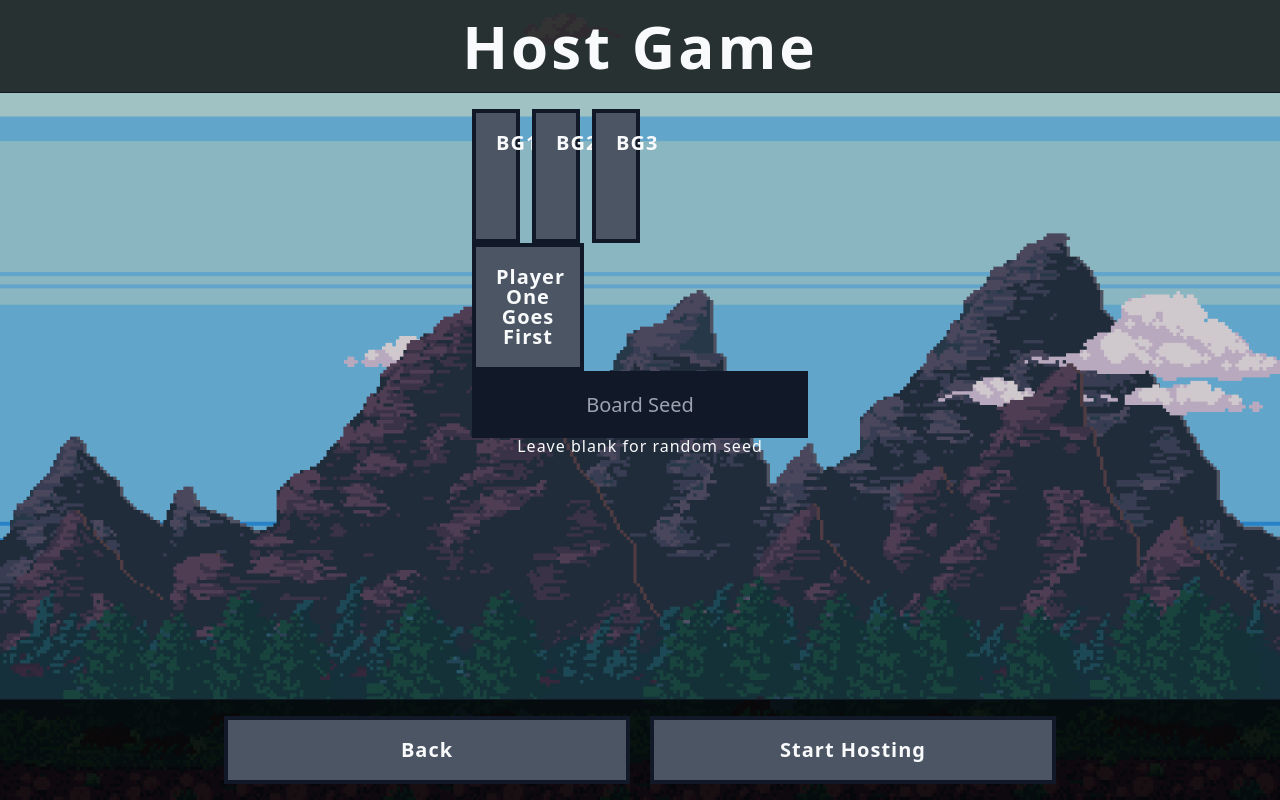
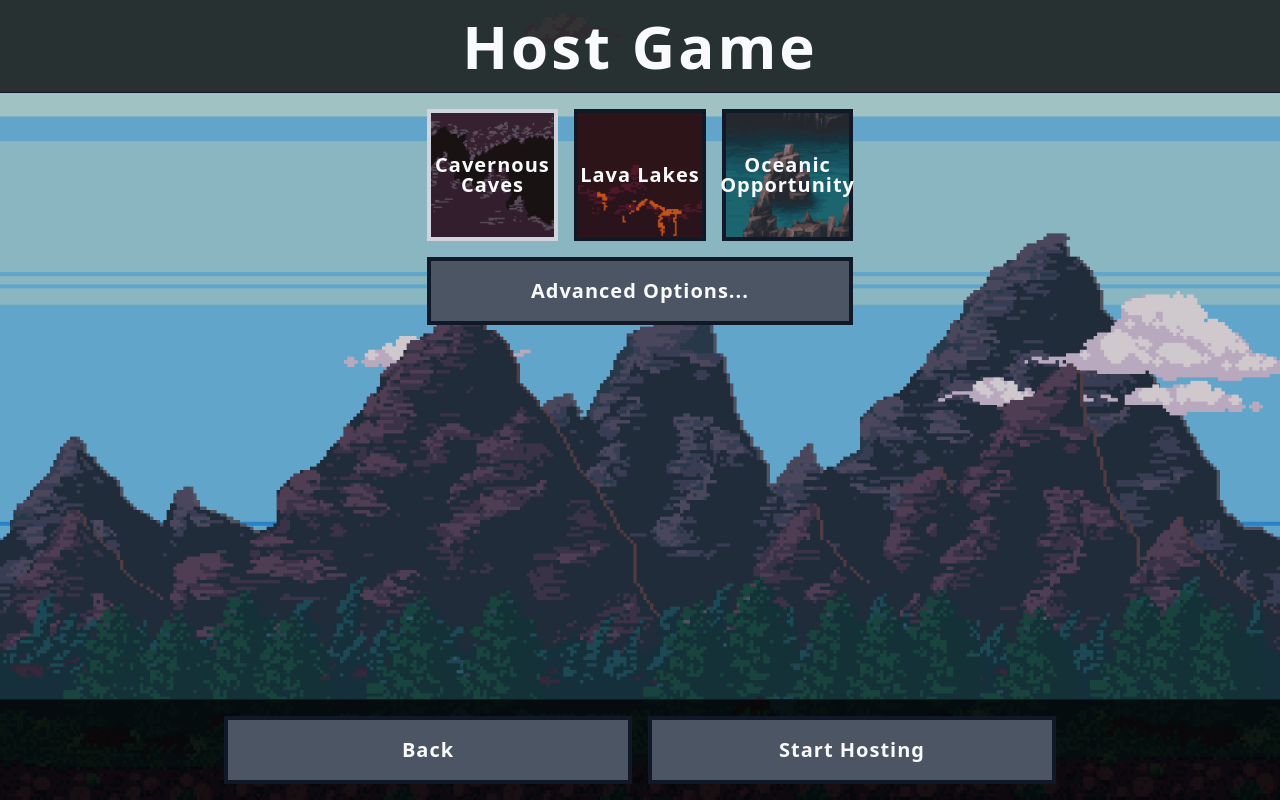
Before and after one commit to hugginsio/capstone_seven, an Angular app: page /menu/new/online/host in a window 1280 px wide. Built offline with nearby package versions, Linux system fonts and the light colour scheme; no server answers.

Commit message:
menus: update UI styling, modify network pages

```diff
--- a/src/app/pages/menu/landing/menu-landing.component.html
+++ b/src/app/pages/menu/landing/menu-landing.component.html
@@ -4,28 +4,28 @@
     <div class="mb-5">
       <p class="text-9xl font-bold tracking-wider">MasterMine</p>
     </div>
-    <div class="menu-btn" routerLink="/menu/new/local">
+    <div class="menu-btn w-1/3" routerLink="/menu/new/local">
       <div>
         <p>Local</p>
       </div>
     </div>
-    <div class="menu-btn" routerLink="/menu/new/online">
+    <div class="menu-btn w-1/3" routerLink="/menu/new/online">
       <div>
         <p>Online</p>
       </div>
     </div>
-    <div class="menu-btn" routerLink="/menu/help">
+    <div class="menu-btn w-1/3" routerLink="/menu/help">
       <div>
         <p>How To Play</p>
       </div>
     </div>
     <div class="flex space-x-5 w-1/3">
-      <div class="menu-btn flex-grow" routerLink="/menu/options">
+      <div class="menu-btn w-1/2" routerLink="/menu/options">
         <div>
           <p>Options</p>
         </div>
       </div>
-      <div class="menu-btn w-full flex-grow" (click)="quitElectronHost()">
+      <div class="menu-btn w-1/2" (click)="quitElectronHost()">
         <div>
           <p>Quit</p>
         </div>
--- a/src/app/pages/menu/menu-common.scss
+++ b/src/app/pages/menu/menu-common.scss
@@ -1,10 +1,10 @@
 @layer components {
   .menu-btn {
-    @apply p-5 bg-gray-600 border-4 border-gray-900 w-1/3 cursor-pointer hover:border-gray-300 focus:outline-none transition-colors duration-100;
+    @apply p-5 bg-gray-600 border-4 border-gray-900 cursor-pointer hover:border-gray-300 focus:outline-none transition-colors duration-100;
   }
 
   .menu-input {
-    @apply border-4 bg-gray-900 border-gray-600 w-1/3 cursor-text;
+    @apply border-4 bg-gray-900 border-gray-600 cursor-text;
   }
 
   .input-text {
--- a/src/app/pages/menu/new-local-game/new-local-game.component.html
+++ b/src/app/pages/menu/new-local-game/new-local-game.component.html
@@ -27,45 +27,45 @@
         </div>
       </div>
     </div>
-    <div class="menu-btn" (click)="changeGameMode()">
+    <div class="menu-btn w-1/3" (click)="changeGameMode()">
       <div>
         <p>Game Mode: {{ this.gameModeString }}</p>
       </div>
     </div>
-    <div class="menu-btn" (click)="changeAiDifficulty()" *ngIf="this.gameModeString === this.pva">
+    <div class="menu-btn w-1/3" (click)="changeAiDifficulty()" *ngIf="this.gameModeString === this.pva">
       <div>
         <p>AI Difficulty: {{ this.aiDifficultyString }}</p>
       </div>
     </div>
-    <div class="menu-btn" (click)="changeTutorialSetting()" *ngIf="this.gameModeString === this.pva && this.aiDifficultyString === this.aiEasy">
+    <div class="menu-btn w-1/3" (click)="changeTutorialSetting()" *ngIf="this.gameModeString === this.pva && this.aiDifficultyString === this.aiEasy">
       <div>
         <p>Guided Tutorial: {{ this.guidedTutorial ? 'On' : 'Off' }}</p>
       </div>
     </div>
-    <div class="menu-btn" (click)="changePlayerOrder()" *ngIf="this.gameModeString === this.pva">
+    <div class="menu-btn w-1/3" (click)="changePlayerOrder()" *ngIf="this.gameModeString === this.pva">
       <div>
         <p>{{ this.playerOrder === 1 ? this.playerOrderOne : this.playerOrderTwo }}</p>
       </div>
     </div>
-    <div class="menu-btn" (click)="this.advancedOpts = !this.advancedOpts" *ngIf="!this.guidedTutorial">
+    <div class="menu-btn w-1/3" (click)="this.advancedOpts = !this.advancedOpts" *ngIf="!this.guidedTutorial">
       <div>
         <p>Advanced Options...</p>
       </div>
     </div>
-    <div class="menu-input" *ngIf="this.advancedOpts && !this.guidedTutorial">
+    <div class="menu-input w-1/3" *ngIf="this.advancedOpts && !this.guidedTutorial">
       <!-- oninput all uppercase credit to https://stackoverflow.com/users/5476516/yehuda-schwartz -->
       <input type="text" class="input-text" [(ngModel)]="boardSeed" placeholder="Board Seed" oninput="let p=this.selectionStart;this.value=this.value.toUpperCase();this.setSelectionRange(p, p);">
     </div>
     <p class="leading-none text-base font-normal" *ngIf="this.advancedOpts && !this.guidedTutorial">Leave blank for random seed</p>
   </div>
   <div class="submenu-footer">
-    <div class="flex space-x-4 w-1/3">
-      <div class="menu-btn flex-grow" routerLink="/menu/landing">
+    <div class="flex space-x-4 w-2/3">
+      <div class="menu-btn w-1/2" routerLink="/menu/landing">
         <div>
           <p>Back</p>
         </div>
       </div>
-      <div class="menu-btn w-full flex-grow" (click)="startGame()">
+      <div class="menu-btn w-1/2" (click)="startGame()">
         <div>
           <p>Start Game</p>
         </div>
--- a/src/app/pages/menu/new-network-game-host/new-network-game-host.component.html
+++ b/src/app/pages/menu/new-network-game-host/new-network-game-host.component.html
@@ -4,7 +4,7 @@
     <p>Host Game</p>
   </div>
   <div class="submenu-body">
-    <div id="waiting_for_player" *ngIf="isWaitingForPlayer">
+    <div class="flex flex-col space-y-4 w-1/3 items-center" id="waiting_for_player" *ngIf="isWaitingForPlayer">
       <p>Waiting for player to join</p>
       <div class="animate-bounce">
         <svg class="animate-spin -ml-1 mr-3 h-5 w-5 text-white" xmlns="http://www.w3.org/2000/svg" fill="none"
@@ -16,35 +16,60 @@
         </svg>
       </div>
     </div>
-    <div id="setting_up_game" *ngIf="isSettingUpGame">
-      <div class="flex w-1/3 space-x-3">
-        <div class="menu-btn background-btn">BG1</div>
-        <div class="menu-btn background-btn">BG2</div>
-        <div class="menu-btn background-btn">BG3</div>
-      </div>
-      <div class="menu-btn" (click)="changeFirstPlayer()">
-        <div>
-          <p>{{ this.firstPlayer }}</p>
+    <div class="w-1/3 flex flex-col space-y-4" id="setting_up_game" *ngIf="isSettingUpGame">
+      <div class="flex w-full space-x-4">
+        <div
+          class="border-4 cursor-pointer hover:border-gray-300 focus:outline-none transition-colors duration-100 relative bg-black"
+          [ngClass]="isLocSelected(1)" (click)="selectLocation(1)">
+          <img src="/assets/menu/thumbs/bg1.png" class="opacity-90" />
+          <div class="absolute top-0 left-0 w-full h-full flex items-center justify-center">
+            <p>Cavernous Caves</p>
+          </div>
+        </div>
+        <div
+          class="border-4 cursor-pointer hover:border-gray-300 focus:outline-none transition-colors duration-100 relative bg-black"
+          [ngClass]="isLocSelected(2)" (click)="selectLocation(2)">
+          <img src="/assets/menu/thumbs/bg2.png" class="opacity-90" />
+          <div class="absolute top-0 left-0 w-full h-full flex items-center justify-center">
+            <p>Lava Lakes</p>
+          </div>
+        </div>
+        <div
+          class="border-4 cursor-pointer hover:border-gray-300 focus:outline-none transition-colors duration-100 relative bg-black"
+          [ngClass]="isLocSelected(3)" (click)="selectLocation(3)">
+          <img src="/assets/menu/thumbs/bg3.png" class="opacity-90" />
+          <div class="absolute top-0 left-0 w-full h-full flex items-center justify-center">
+            <p>Oceanic Opportunity</p>
+          </div>
         </div>
       </div>
-      <input type="text" class="input-text" [(ngModel)]="boardSeed" placeholder="Board Seed"
-        oninput="let p=this.selectionStart;this.value=this.value.toUpperCase();this.setSelectionRange(p, p);">
-      <p class="leading-none text-base font-normal" *ngIf="advancedOpts">Leave blank for random seed</p>
+      <div class="menu-btn w-full" (click)="this.advancedOpts = !this.advancedOpts">
+        <div>
+          <p>Advanced Options...</p>
+        </div>
+      </div>
+      <div class="menu-input" *ngIf="this.advancedOpts && !this.guidedTutorial">
+        <!-- oninput all uppercase credit to https://stackoverflow.com/users/5476516/yehuda-schwartz -->
+        <input type="text" class="input-text" [(ngModel)]="boardSeed" placeholder="Board Seed"
+          oninput="let p=this.selectionStart;this.value=this.value.toUpperCase();this.setSelectionRange(p, p);">
+      </div>
+      <p class="leading-none text-base font-normal" *ngIf="this.advancedOpts && !this.guidedTutorial">Leave blank for random
+        seed</p>
     </div>
   </div>
   <div class="submenu-footer">
-    <div class="flex space-x-5 w-2/3">
-      <div class="menu-btn flex-grow" routerLink="/menu/new/online">
+    <div class="flex space-x-4 w-2/3">
+      <div class="menu-btn w-1/2" routerLink="/menu/new/online">
         <div>
           <p>Back</p>
         </div>
       </div>
-      <div class="menu-btn flex-grow" (click)="startHosting()" *ngIf="isSettingUpGame">
+      <div class="menu-btn w-1/2" (click)="startHosting()" *ngIf="isSettingUpGame">
         <div>
           <p>Start Hosting</p>
         </div>
       </div>
-      <div class="menu-btn flex-grow" (click)="cancelHosting()" *ngIf="isWaitingForPlayer">
+      <div class="menu-btn w-1/2" (click)="cancelHosting()" *ngIf="isWaitingForPlayer">
         <div>
           <p>Cancel</p>
         </div>
--- a/src/app/pages/menu/new-network-game-host/new-network-game-host.component.ts
+++ b/src/app/pages/menu/new-network-game-host/new-network-game-host.component.ts
@@ -11,15 +11,15 @@ import { interval, Subscription } from 'rxjs';
   styleUrls: ['../menu-common.scss']
 })
 export class NewNetworkGameHostComponent implements OnInit, OnDestroy {
-  public firstPlayer: string;
-  public boardSeed: string;
-
   private isHostFirst: boolean;
-  public isWaitingForPlayer = false;
-  public isSettingUpGame = true;
-  public advancedOpts = true;
   private readonly username: string = "Client McGee";
   private subscription: Subscription;
+  public advancedOpts = false;
+  public boardSeed: string;
+  public firstPlayer: string;
+  public isSettingUpGame = true;
+  public isWaitingForPlayer = false;
+  public selectedLocation: number;
 
   public readonly playerOneFirst = 'Player One Goes First';
   public readonly playerTwoFirst = 'Player Two Goes First';
@@ -35,6 +35,15 @@ export class NewNetworkGameHostComponent implements OnInit, OnDestroy {
 
     this.storageService.setContext('game');
     this.storageService.store('firstPlayer', this.firstPlayer);
+
+    const storedLocation = this.storageService.fetch('location');
+    if (storedLocation === 'bg3') {
+      this.selectedLocation = 3;
+    } else if (storedLocation === 'bg2') {
+      this.selectedLocation = 2;
+    } else {
+      this.selectedLocation = 1;
+    }
   }
 
   ngOnInit(): void {
@@ -99,4 +108,16 @@ export class NewNetworkGameHostComponent implements OnInit, OnDestroy {
     this.subscription.unsubscribe();
   }
 
+  selectLocation(clicked: number): void {
+    this.selectedLocation = clicked;
+    this.storageService.update('location', `bg${clicked}`);
+  }
+
+  isLocSelected(button: number): string {
+    if (this.selectedLocation === button) {
+      return 'border-gray-300';
+    } else {
+      return 'border-gray-900';
+    }
+  }
 }
--- a/src/app/pages/menu/new-network-game/new-network-game.component.html
+++ b/src/app/pages/menu/new-network-game/new-network-game.component.html
@@ -25,17 +25,17 @@
   </div>
   <div class="submenu-footer">
     <div class="flex space-x-5 w-2/3">
-      <div class="menu-btn flex-grow" routerLink="/menu/landing">
+      <div class="menu-btn w-1/3" routerLink="/menu/landing">
         <div>
           <p>Back</p>
         </div>
       </div>
-      <div class="menu-btn flex-grow" (click)="refresh()">
+      <div class="menu-btn w-1/3" (click)="refresh()">
         <div>
           <p>Refresh</p>
         </div>
       </div>
-      <div class="menu-btn w-full flex-grow" routerLink="/menu/new/online/host">
+      <div class="menu-btn w-1/3" routerLink="/menu/new/online/host">
         <div>
           <p>Host Game</p>
         </div>
```
